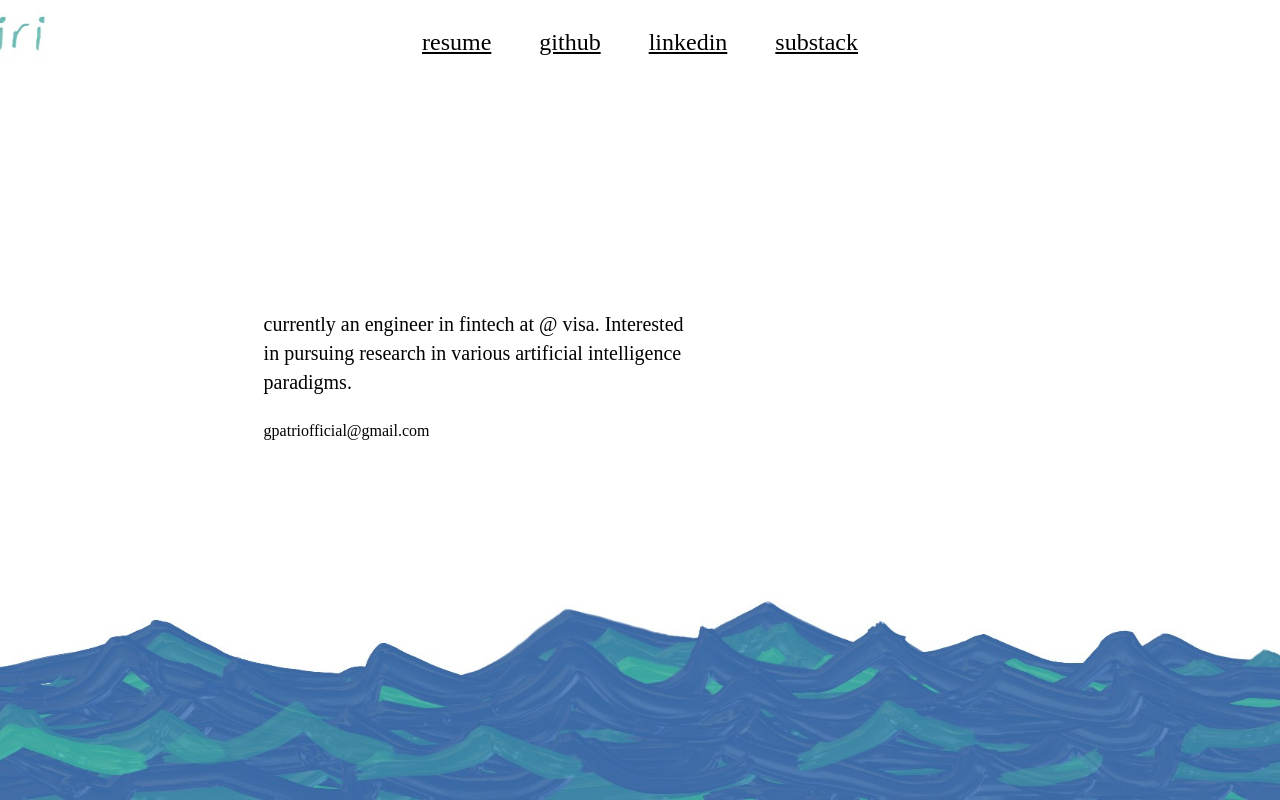
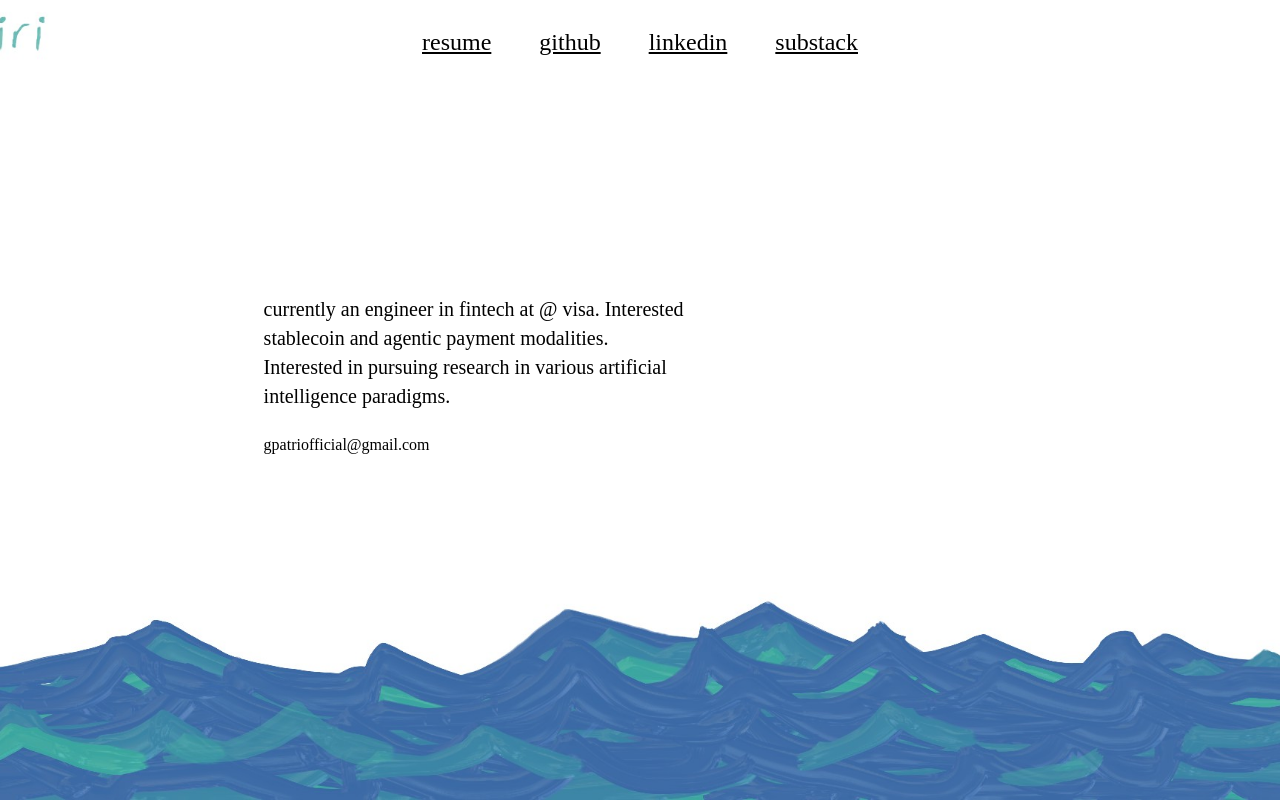
Before and after one commit to gitidhar/giridhar-world, a Next.js app: page / in a window 1280 px wide. Built offline with nearby package versions, Linux system fonts and the light colour scheme.

Commit message:
description pt 3

```diff
--- a/app/page.tsx
+++ b/app/page.tsx
@@ -91,7 +91,7 @@ export default function Home() {
         }}
       >
         <p style={{ margin: 0 }}>
-          currently an engineer in fintech at @ visa. Interested in pursuing research in various artificial
+          currently an engineer in fintech at @ visa. Interested stablecoin and agentic payment modalities. Interested in pursuing research in various artificial
           intelligence paradigms.
         </p>
 
```
